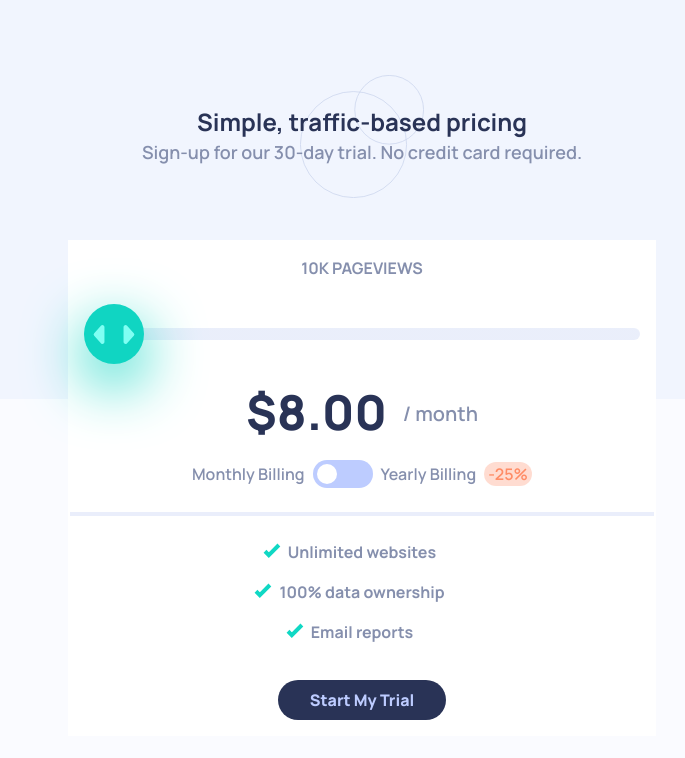
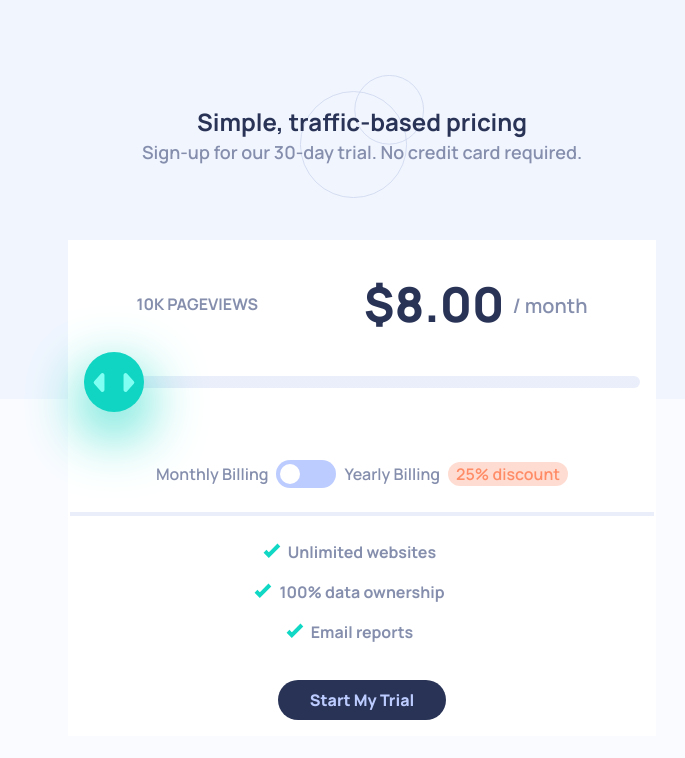
Before and after one commit to akshay-ken/novice-project-08, a React (Vite) app: page / in a window 1280 px wide. Shown: the top 758 px of the page, without its empty margins (278-963 px from the left). Built offline with nearby package versions, Linux system fonts and the light colour scheme.

Commit message:
style: add desktop ordering of elements

```diff
--- a/src/components/PricingCard.jsx
+++ b/src/components/PricingCard.jsx
@@ -29,7 +29,8 @@ export function PricingCard() {
   }
   return (
     <section className="w-full md:w-[50%] bg-white flex flex-col items-center justify-center mt-8 p-4">
-      <p className=" uppercase text-base font-bold text-Text ">
+      <div className="md:w-full contents md:flex md:flex-row md:flex-wrap md:justify-around  md:mt-6 md:items-center">
+        <p className=" uppercase md:-order-3 text-base    font-bold text-Text ">
           {currentPageview} pageviews
         </p>
         {/* Slider */}
@@ -45,13 +46,16 @@ export function PricingCard() {
           style={{
             backgroundImage: `linear-gradient(90deg, hsl(174, 77%, 80%) 0%, hsl(174, 77%, 80%) ${sliderValue}%, hsl(224, 65%, 95%) ${sliderValue}%, hsl(224, 65%, 95%) 100%)`,
           }}
-        className={"w-full my-12 h-3 rounded-lg appearance-none cursor-pointer"}
+          className={
+            "w-full my-12 h-3 rounded-lg appearance-none md:-order-1 cursor-pointer"
+          }
         />
-      <div className="flex flex-row justify-center gap-x-4 items-center">
+        <div className="flex flex-row justify-center   md:-order-2 md:gap-x-2 gap-x-4 items-center">
           <p className="text-5xl font-extrabold text-CTA-Background">
             ${toggleSwtich ? curretnPrice * 0.75 : curretnPrice}.00{" "}
           </p>
           <p className="text-xl font-semibold text-Text mt-1">/ month</p>
+        </div>
       </div>
       {/* toggle swtich */}
       <div className="flex gap-x-2 flex-row items-center justify-center text-base font-semibold text-Text mt-6 w-full">
@@ -70,8 +74,11 @@ export function PricingCard() {
           <div className="bg-white absolute top-1 left-1 peer-checked:translate-x-8 transition-all w-5 h-5 rounded-full"></div>
         </label>
         <p>Yearly Billing</p>
-        <p className="bg-Discount-Text/30 px-1 rounded-full text-Discount-Text">
+        <p className="bg-Discount-Text/30 px-1 md:hidden rounded-full text-Discount-Text">
           -25%
+        </p>
+        <p className="bg-Discount-Text/30 px-2 hidden md:block rounded-full text-Discount-Text">
+          25% discount
         </p>
       </div>
       <div className="w-[105%] h-1 bg-Empty-Slider-Bar my-6 -mx-4"></div>
```
Lines whose indentation alone changed are shown as unchanged.
